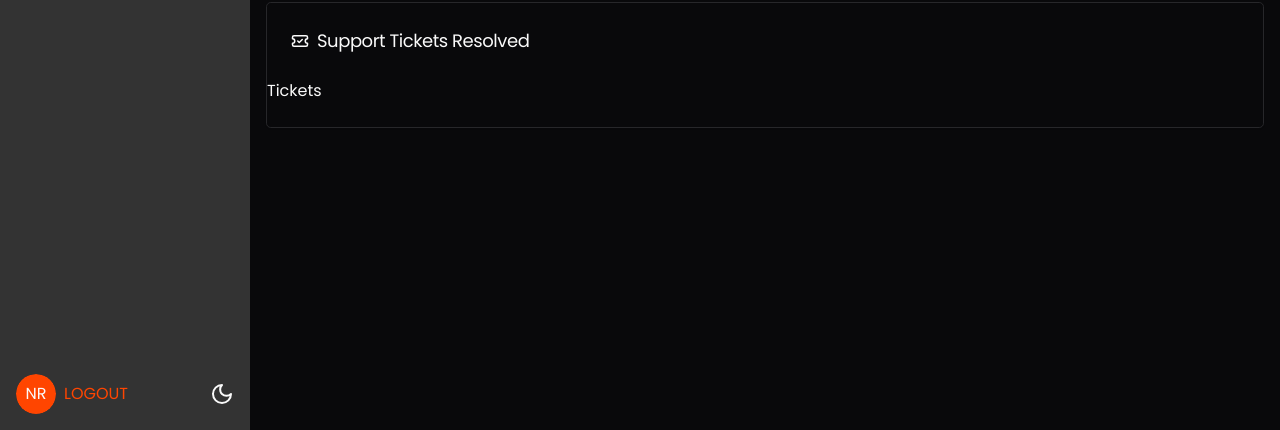
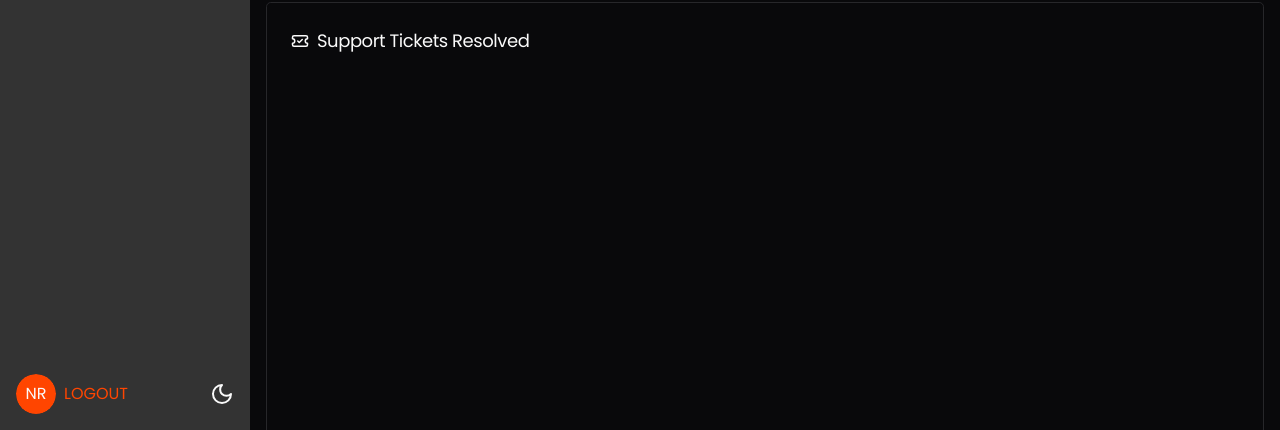
Before and after one commit to Nimira43/NT-Dashboard, a Next.js app: page /dashboard in a window 1280 px wide. Both pictures are taken after a click on the tab "Teams Stats". Shown: the part 370-800 px from the top of the page. Built offline with nearby package versions, Linux system fonts and the light colour scheme.

Commit message:
Working on linechart

```diff
--- a/app/dashboard/components/teams/support-tickets-resolved.tsx
+++ b/app/dashboard/components/teams/support-tickets-resolved.tsx
@@ -1,10 +1,33 @@
 'use client'
 
+import { Line, LineChart, ResponsiveContainer } from 'recharts'
 import { ticketsData } from './teams-data'
 
 export default function SupportTicketsResolved() {
   return (
-    <div>Tickets</div>
+    <ResponsiveContainer
+      height={350}
+      width='100%'
+    >
+      <LineChart data={ticketsData}>
+        <Line />
+      </LineChart>
+
+    </ResponsiveContainer>
   )
 }
-console.log(ticketsData)
+// {
+//       name: 'Eagles',
+//       value: 31,
+//       colour: '#ff4500'
+//     },
+//     {
+//       name: 'Lions',
+//       value: 39,
+//       colour: '#ffd700'
+//     },
+//     {
+//       name: 'Rhinos',
+//       value: 30,
+//       colour: '#00ff00'
+//     }
```
